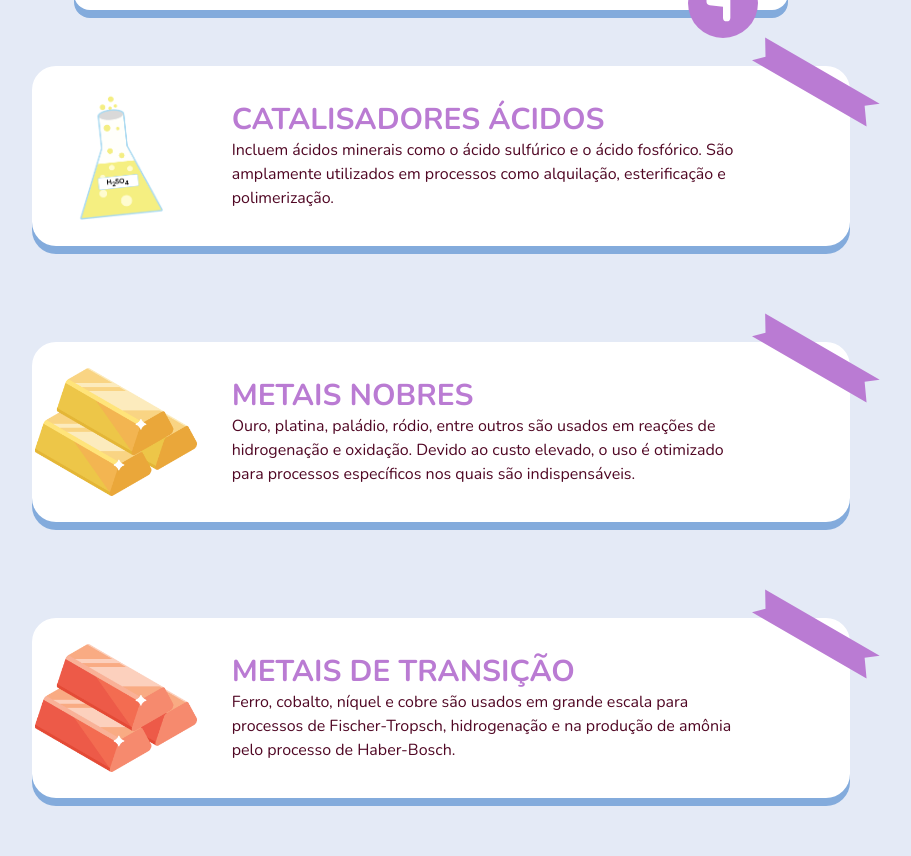
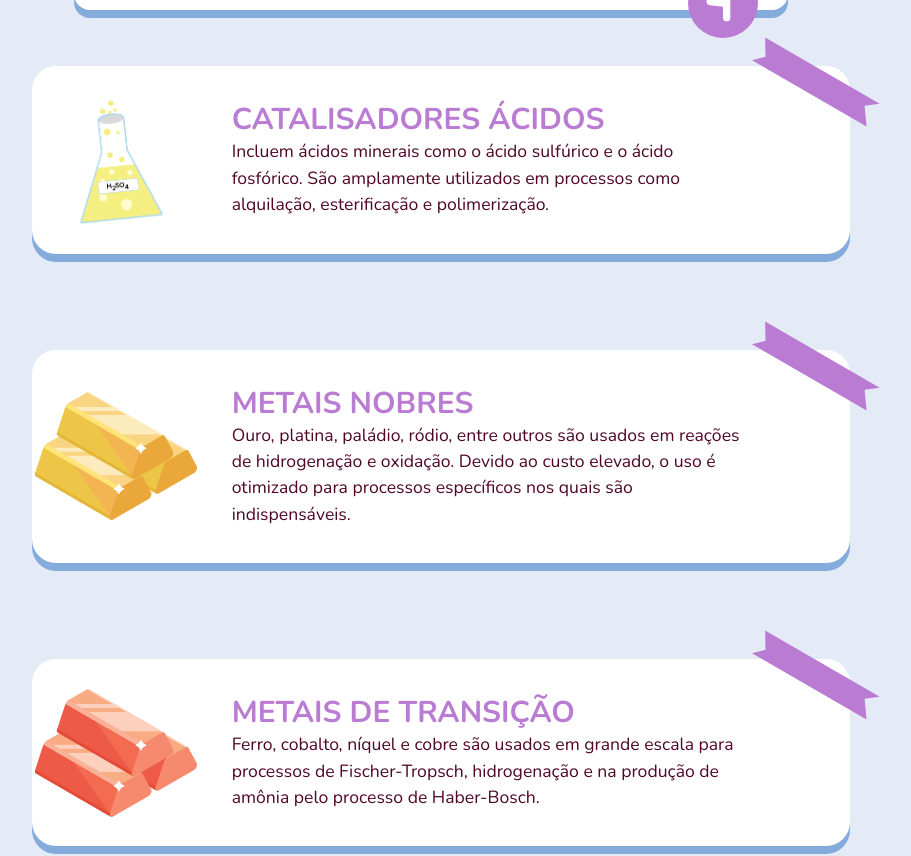
Before and after one commit to ricardoabb/qui_c6_l2a_078, a Next.js app: page / in a window 1280 px wide. Shown: the part 520-1376 px from the top of the page, without its empty margins (209-1120 px from the left). Built offline with nearby package versions, Linux system fonts and the light colour scheme.

Commit message:
🐛 Fix TextWithHighlights function

```diff
--- a/src/app/components/AnimatedText.tsx
+++ b/src/app/components/AnimatedText.tsx
@@ -62,42 +62,34 @@ export function AnimatedText({ text, limit = 140, delay = 5 }: TextBoxProps) {
     text: string;
   }
 
-      function TextWithHighlights({ text }: TextWithHighlightsProps): JSX.Element {
-        const phrasesToHighlight: string[] = [
-          'Estudar', 'Reino de Jerusalém', 'o Condado de Trípoli', 'o Principado de Antioquia', 'Condado de Edessa.', 'proto',
-          'CO2', 'H2O', 'O2', 'CH4', 'NH3', 'SO2', 'NO2', 'Haber-Bosch' // Adicionamos "Haber-Bosch"
-        ];
+  function TextWithHighlights({ text }: { text: string }): JSX.Element {
+    const phrasesToHighlight: string[] = ['Haber-Bosch', 'Fischer-Tropsch'];
 
-        // Ordenar as frases para evitar conflito de palavras curtas dentro de frases mais longas
+    // Ordenar para evitar conflitos em palavras curtas dentro de frases mais longas
     const sortedPhrases = phrasesToHighlight.sort((a, b) => b.length - a.length);
 
-        // Criar regex para encontrar frases destacadas e fórmulas químicas
-        const regex = new RegExp(`(${sortedPhrases.join('|')})`, 'gi');
+    // Criar regex para encontrar palavras com hífen ou destacadas
+    const regex = new RegExp(`(${sortedPhrases.join('|')}|\\b\\w+-\\w+\\b)`, 'gi');
 
     const highlightedText = text.split(regex).map((part, index) => {
       if (sortedPhrases.includes(part)) {
-            // Se for uma fórmula química, separar os números e adicionar subscrito
-            const chemicalParts = part.split(/(\d+)/).map((subPart, subIndex) =>
-              /\d+/.test(subPart) ? <sub key={`${index}-${subIndex}`}>{subPart}</sub> : subPart
-            );
-
-            // Adiciona Soft Hyphen (hífen condicional) antes do hífen existente
-            const formattedText = part.includes('-') ? part.replace('-', '\u00AD-') : chemicalParts;
-
         return (
-              <strong key={index} style={{ wordBreak: 'break-word' }}>
-                {formattedText}
-              </strong>
+          <span key={index} className="whitespace-nowrap">
+            {part}
+          </span>
         );
       }
 
-          return part.includes('-') ? (
-            <span key={index} style={{ wordBreak: 'break-word' }}>
-              {part.replace('-', '\u00AD-')}
+      // Se a palavra contém hífen e não está em `phrasesToHighlight`, aplicar `nowrap`
+      if (part.includes('-')) {
+        return (
+          <span key={index} className="whitespace-nowrap">
+            {part}
           </span>
-          ) : (
-            part
         );
+      }
+
+      return part;
     });
 
     return <p className="text-[1.1rem] whitespace-pre-wrap select-none">{highlightedText}</p>;
--- a/src/app/components/Card.tsx
+++ b/src/app/components/Card.tsx
@@ -24,6 +24,43 @@ export function Card({ title = "title test", subtitle, cardSubtitle, content, im
     const openModal = useModalStore((state) => state.openModal);
 
 
+    function TextWithHighlights({ text }: { text?: string }): JSX.Element {
+        const boldWords: string[] = [];
+        const nowrapWords: string[] = ['Haber-Bosch', 'Fischer-Tropsch']; // Adicione palavras que devem manter hífen
+
+        // Usar string vazia como fallback se `text` for undefined
+        const safeText = text || '';
+
+        // Criar regex para capturar palavras de ambos os arrays
+        const regex = new RegExp(
+          `(${[...boldWords, ...nowrapWords].join('|')}|\\b\\w+-\\w+\\b)`,
+          'gi'
+        );
+
+        const highlightedText = safeText.split(regex).map((part, index) => {
+          if (boldWords.includes(part)) {
+            return (
+              <strong key={index} className="whitespace-nowrap">
+                {part}
+              </strong>
+            );
+          }
+
+          if (nowrapWords.includes(part) || part.includes('-')) {
+            return (
+              <span key={index} className="whitespace-nowrap">
+                {part}
+              </span>
+            );
+          }
+
+          return part;
+        });
+
+        return <p className="text-[1.1rem] whitespace-pre-wrap select-none">{highlightedText}</p>;
+      }
+
+
     return (
         <div className={`group relative bg-[#fff] mx-auto  flex justify-center items-center py-9 rounded-3xl w-full md:w-8/12 shadow-solid cursor-pointer`} onClick={() => openModal({
             title: title,
@@ -40,7 +77,7 @@ export function Card({ title = "title test", subtitle, cardSubtitle, content, im
         })}>
             <div className='flex flex-col justify-center items-start w-full ml-[82px] sm:ml-[140px] md:ml-[182px] lg:ml-[200px]'>
                 <h1 className="font-nunito font-semibold w-8/12 text-xl md:text-2xl lg:text-3xl text-[#ba7bd3]">{title}</h1>
-                <p className='w-10/12 text-pink-950 hyphens-none '>{subtitle}</p>
+                <p className='w-10/12 text-pink-950 hyphens-none '>{TextWithHighlights({ text: subtitle })}</p>
             </div>
 
 
```
Lines whose indentation alone changed are shown as unchanged.
